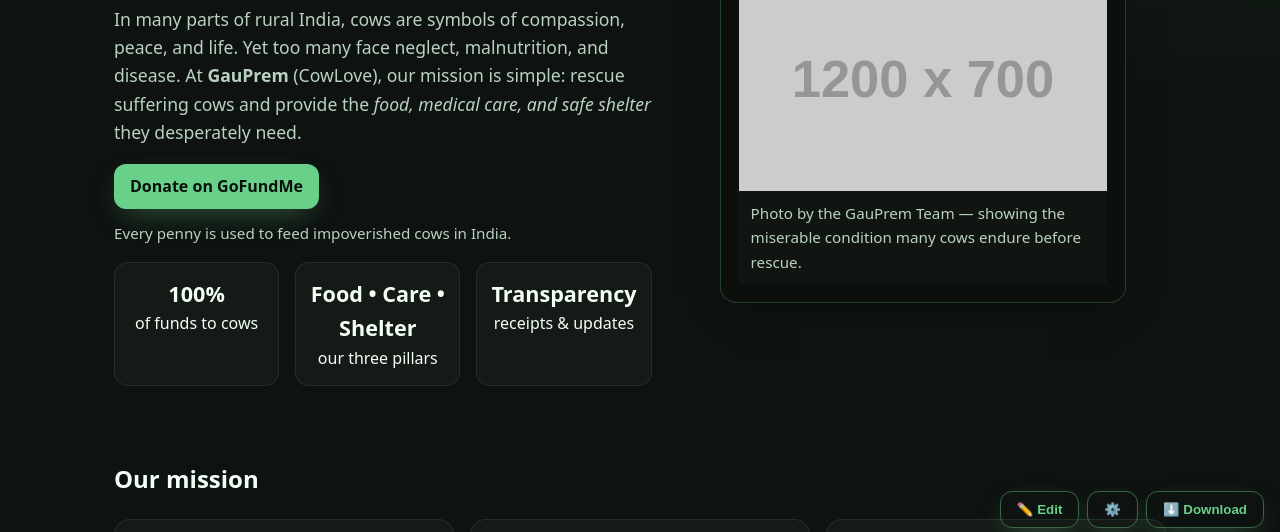
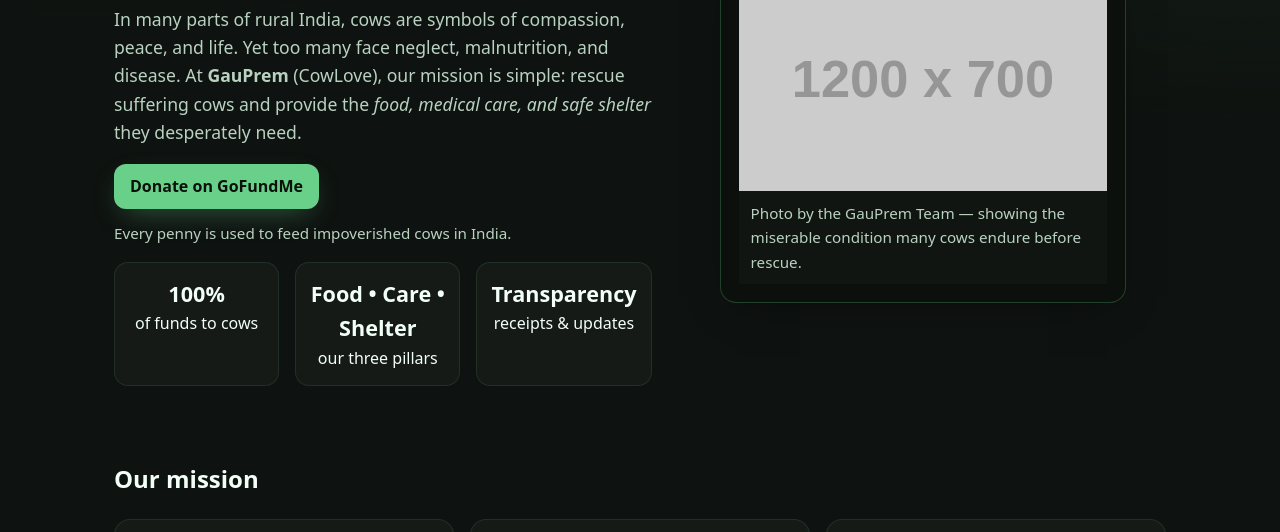
Before and after one commit to inarkar25-dev/index, a plain HTML site: page index.html in a window 1280 px wide. Shown: the part 256-788 px from the top of the page. Drawn offline with Linux system fonts and the light colour scheme; placeholder pictures from the web are drawn by us.

Commit message:
Update index.html

```diff
--- a/index.html
+++ b/index.html
@@ -337,23 +337,6 @@
         if(f && !Number.isNaN(n) && n > 400 && n < 2000){ f.style.height = n + 'px'; }
       }
     });
-    (function(){
-  const PROD_HOSTS = ['gauprem.org','www.gauprem.org']; // change to your domain
-  const url = new URL(location.href);
-  const hasAdminParam = url.searchParams.has('admin');
-  const wantsLogout   = url.searchParams.has('logout');
-
-  if (wantsLogout) { localStorage.removeItem('gauprem_admin'); }
-
-  if (hasAdminParam) { localStorage.setItem('gauprem_admin','1'); }
-
-  const isAdmin = localStorage.getItem('gauprem_admin') === '1';
-
-  // Only show the bar on your devices when admin is set
-  if (isAdmin || !PROD_HOSTS.includes(location.hostname)) {
-    document.documentElement.classList.add('admin');
-  }
-})();
   </script>
 </body>
 </html>
```
